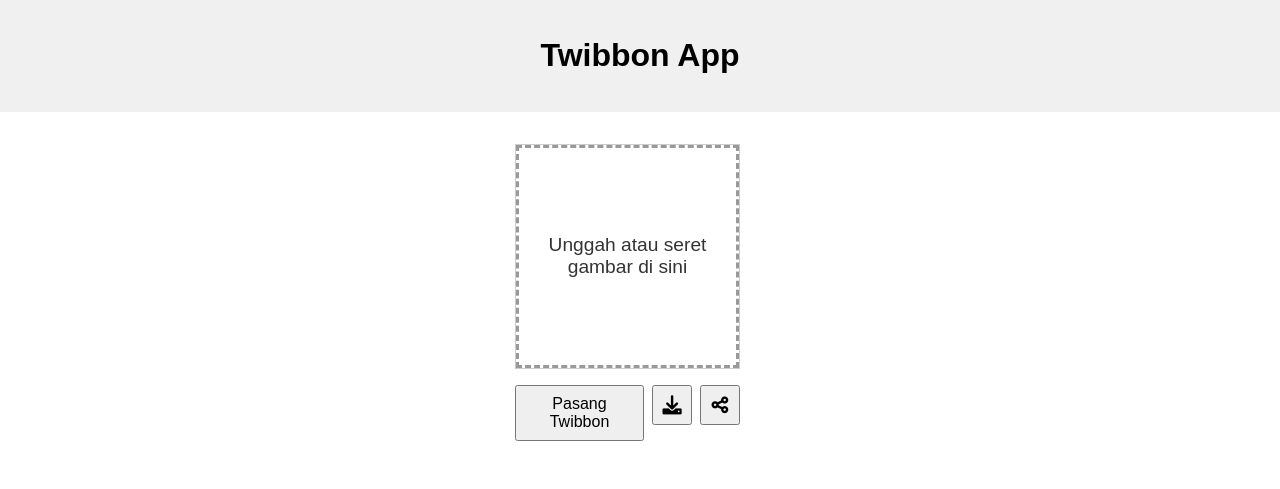
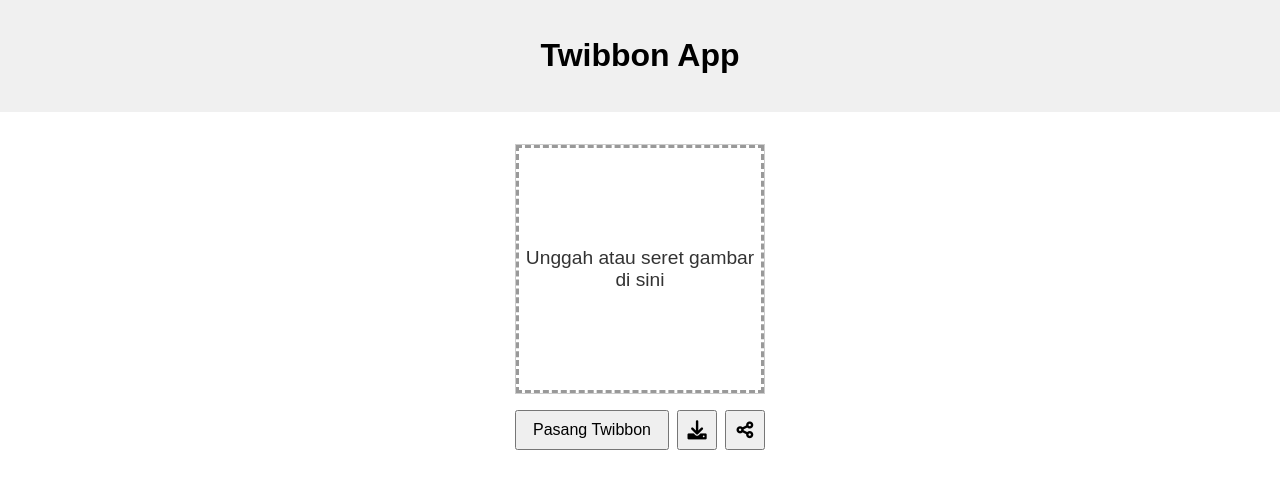
Before and after one commit to xtcodes/xtcodes.github.io, a Jekyll site: the page built from index.html, in a window 1280 px wide. Shown: the top 489 px of the page. Built offline with Jekyll 4.4.1, drawn with Linux system fonts in a browser that asks for light colours.

Commit message:
Update style.css

```diff
--- a/assets/css/style.css
+++ b/assets/css/style.css
@@ -16,9 +16,15 @@ header {
 
 .twibbon-app {
   margin-top: 2rem;
-  /* Batasi ukuran visual maksimum app relatif terhadap viewport */
-  width: 700px; /* Contoh lebar maksimum di desktop */
-  width: 90%; /* Selalu 90% dari lebar parent (body) */
+
+  /* PERUBAHAN UTAMA UNTUK 100% LEBAR */
+  /* Hapus max-width */
+  width: 100%;
+  /* Tambahkan padding horizontal 20px untuk jarak tepi,
+     dan hilangkan padding atas/bawah agar margin-top tetap berfungsi */
+  padding: 0 20px;
+  /* Gunakan box-sizing agar padding tidak menambah lebar di luar 100% */
+  box-sizing: border-box;
 }
 
 /* KONTROL UTAMA UKURAN VISUAL KANVAS/DROP AREA */
@@ -26,16 +32,22 @@ header {
 .canvas-container {
     /* Pastikan container kanvas mengisi lebar twibbon-app */
     width: 100%;
-    margin-bottom: 0.5rem; /* Jarak ke tombol di bawah */
+    margin-bottom: 0.5rem;
 }
 
 /* Padding Hack untuk rasio 1:1 (Persegi) */
 .canvas-sizer {
     width: 100%;
-    padding-bottom: 100%; /* PENTING: Membuat tinggi sama dengan lebar */
+    padding-bottom: 100%;
     position: relative;
     overflow: hidden;
 }
+
+/* ... (Sisa style untuk .canvas-wrapper, canvas, .drop-overlay, .controls, dll.
+     TIDAK PERLU BERUBAH karena sudah menggunakan width: 100%) ... */
+/* ... (Karena sekarang semuanya berada di dalam .twibbon-app yang memiliki padding/margin 20px) ... */
+
+/* ... (lanjutan style.css yang sudah ada) ... */
 
 /* Wrapper menempati seluruh area yang dibuat oleh sizer */
 .canvas-wrapper {
@@ -51,18 +63,14 @@ header {
 
     cursor: pointer;
 
-    /* PERBAIKAN 1: Pindahkan border ke wrapper */
     border: 1px solid #ccc;
-    /* PERBAIKAN 2: Gunakan border-box agar border tidak menambah dimensi width/height */
     box-sizing: border-box;
 }
 
 canvas {
-  /* Canvas secara visual harus mengisi seluruh wrapper */
   width: 100%;
   height: 100%;
   display: block;
-  /* PERBAIKAN 3: Hapus border dari kanvas */
   border: none;
 }
 
@@ -74,7 +82,6 @@ canvas {
     width: 100%;
     height: 100%;
 
-    /* PERBAIKAN 4: Drop Overlay juga harus menggunakan border-box */
     box-sizing: border-box;
 
     display: flex;
@@ -87,20 +94,18 @@ canvas {
     font-size: 1.2rem;
     text-align: center;
 
-    border: 3px dashed transparent; /* Akan diganti oleh .drop-ready atau .drag-over */
+    border: 3px dashed transparent;
     transition: opacity 0.3s, background-color 0.2s;
     z-index: 10;
 }
 
 /* KELAS: Untuk menampilkan border dotted/dashed saat siap unggah */
 .drop-ready {
-    /* Border putus-putus saat siap unggah */
     border: 3px dashed #999;
 }
 
 /* Visual Feedback saat file diseret */
 .drag-over {
-    /* Border putus-putus saat drag over */
     border: 3px dashed #1e90ff;
     background-color: rgba(173, 216, 230, 0.7);
 }
@@ -108,7 +113,7 @@ canvas {
 /* Kelas untuk menonaktifkan drop area (setelah gambar diunggah) */
 .drop-disabled {
     opacity: 0;
-    pointer-events: none; /* Menonaktifkan interaksi mouse pada overlay */
+    pointer-events: none;
 }
 
 img {
@@ -121,7 +126,7 @@ img {
   margin-top: 1rem;
   display: flex;
   gap: 0.5rem;
-  width: 100%;  /* PENTING: Tombol sejajar dengan lebar kanvas */
+  width: 100%;
 }
 
 .controls button {
@@ -143,9 +148,8 @@ img {
   height: 40px;
   flex-shrink: 0;
 
-  /* Posisikan ikon di tengah tombol */
   display: flex;
   justify-content: center;
   align-items: center;
-  font-size: 1.2rem; /* Atur ukuran ikon */
-  }
+  font-size: 1.2rem;
+}
```
